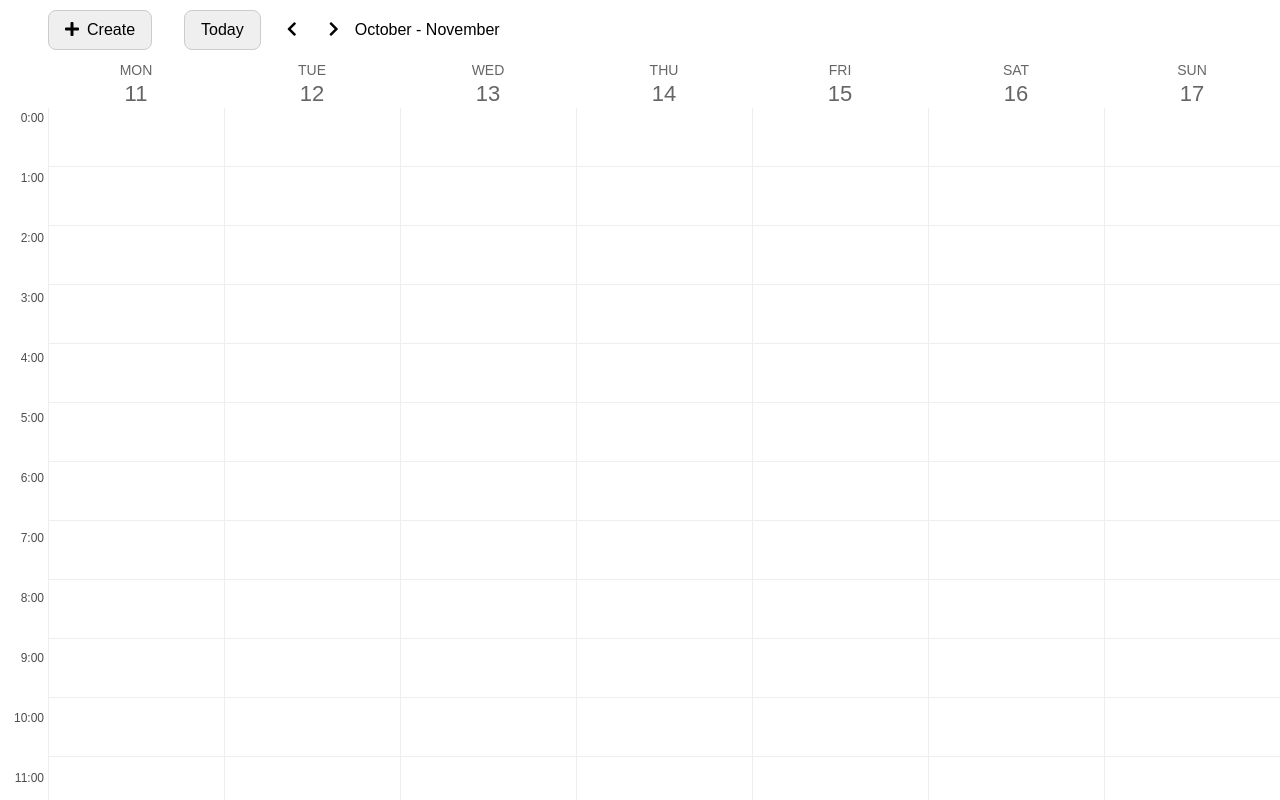
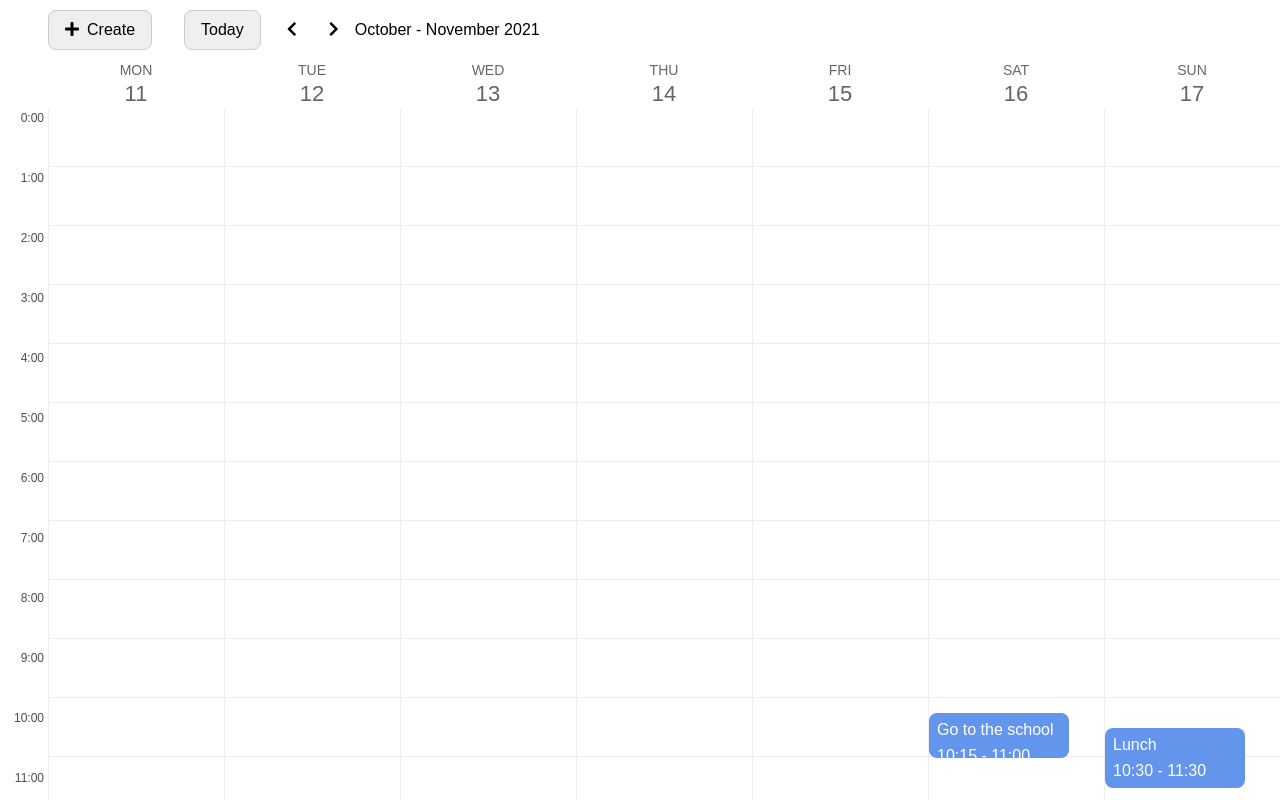
Before and after one commit to Rmorhub/Calendar-react, a React app in the folder calendar/: page / in a window 1280 px wide. Built offline with nearby package versions, Linux system fonts and the light colour scheme.

Commit message:
calendar

```diff
--- a/calendar/src/App.jsx
+++ b/calendar/src/App.jsx
@@ -1,27 +1,42 @@
-import React, { Component } from "react";
-import Header from "./components/header/Header.jsx";
-import Calendar from "./components/calendar/Calendar.jsx";
+import React, { useState } from 'react';
+import Header from './components/header/Header.jsx';
+import Calendar from './components/calendar/Calendar.jsx';
 
-import { getWeekStartDate, generateWeekRange } from "./utils/dateUtils.js";
+import { getWeekStartDate, generateWeekRange } from './utils/dateUtils.js';
 
-import "./common.scss";
+import './common.scss';
 
-class App extends Component {
-  state = {
-    weekStartDate: new Date(),
+const App = () => {
+  const day = date => new Date(date).getDate();
+
+  const currentDate = new Date();
+
+  const [count, setDay] = useState(day(currentDate));
+  currentDate.setDate(count);
+
+  const todayBtn = () => {
+    const today = new Date();
+    setDay(today.getDate());
   };
 
-  render() {
-    const { weekStartDate } = this.state;
-    const weekDates = generateWeekRange(getWeekStartDate(weekStartDate));
+  const weekDates = generateWeekRange(getWeekStartDate(currentDate));
 
-    return (
-      <>
-        <Header />
-        <Calendar weekDates={weekDates} />
-      </>
-    );
-  }
-}
+  const createEventBtn = () => {
+    console.log('used');
+  };
+
+  return (
+    <>
+      <Header
+        currentDate={currentDate}
+        setDay={setDay}
+        count={count}
+        todayBtn={todayBtn}
+        createEventBtn={createEventBtn}
+      />
+      <Calendar weekDates={weekDates} />
+    </>
+  );
+};
 
 export default App;
--- a/calendar/src/components/calendar/Calendar.jsx
+++ b/calendar/src/components/calendar/Calendar.jsx
@@ -1,11 +1,11 @@
-import React, { Component } from "react";
+import React, { Component } from 'react';
 
-import Navigation from "../navigation/Navigation";
-import Week from "../week/Week";
-import Sidebar from "../sidebar/Sidebar";
-import events from "../../gateway/events";
+import Navigation from '../navigation/Navigation';
+import Week from '../week/Week';
+import Sidebar from '../sidebar/Sidebar';
+import events from '../../gateway/events';
 
-import "./calendar.scss";
+import './calendar.scss';
 
 class Calendar extends Component {
   state = {
@@ -14,6 +14,11 @@ class Calendar extends Component {
 
   render() {
     const { weekDates } = this.props;
+    const today = new Date();
+    const actualEvents = events.filter(event => event.dateTo > today);
+    const closedEvents = events.filter(event => event.dateTo < today);
+    console.log(actualEvents);
+    console.log(closedEvents);
 
     return (
       <section className="calendar">
@@ -21,7 +26,7 @@ class Calendar extends Component {
         <div className="calendar__body">
           <div className="calendar__week-container">
             <Sidebar />
-            <Week weekDates={weekDates} events={this.state.events} />
+            <Week weekDates={weekDates} events={actualEvents} />
           </div>
         </div>
       </section>
--- a/calendar/src/components/event/Event.jsx
+++ b/calendar/src/components/event/Event.jsx
@@ -1,6 +1,5 @@
-import React from "react";
-
-import "./event.scss";
+import React from 'react';
+import './event.scss';
 
 const Event = ({ height, marginTop, title, time }) => {
   const eventStyle = {
--- a/calendar/src/components/event/event.scss
+++ b/calendar/src/components/event/event.scss
@@ -6,6 +6,10 @@
   border-radius: 8px;
   padding: 8px;
   color: #fff;
+
+  &__closed {
+    background-color: grey;
+  }
 
   &__title {
     width: 100%;
--- a/calendar/src/components/header/Header.jsx
+++ b/calendar/src/components/header/Header.jsx
@@ -1,25 +1,13 @@
-import React, { useState } from 'react';
+import React from 'react';
 import { months } from '../../utils/dateUtils.js';
 
 import './header.scss';
 
-const Header = () => {
-  const day = date => new Date(date).getDate();
+const DAYINWEEK = 7;
 
-  const currentDate = new Date();
-
-  const [count, setDay] = useState(day(currentDate));
-  currentDate.setDate(count);
-
-  const todayBtn = () => {
-    const today = new Date();
-    setDay(today.getDate());
-  };
-
-  console.log(currentDate);
-  return (
+const Header = ({ todayBtn, setDay, count, currentDate, createEventBtn }) => (
   <header className="header">
-      <button className="button create-event-btn">
+    <button className="button create-event-btn" onClick={createEventBtn}>
       <i className="fas fa-plus create-event-btn__icon"></i>Create
     </button>
     <div className="navigation">
@@ -30,7 +18,7 @@ const Header = () => {
         <i
           className="fas fa-chevron-left"
           onClick={() => {
-              setDay(count - 7);
+            setDay(count - DAYINWEEK);
           }}
         ></i>
       </button>
@@ -38,16 +26,17 @@ const Header = () => {
         <i
           className="fas fa-chevron-right"
           onClick={() => {
-              setDay(count + 7);
+            setDay(count + DAYINWEEK);
           }}
         ></i>
       </button>
       <span className="navigation__displayed-month">{`${
         months[currentDate.getMonth() === -1 ? 11 : currentDate.getMonth()]
-        } - ${months[currentDate.getMonth() !== 11 ? currentDate.getMonth() + 1 : 0]}`}</span>
+      } - ${
+        months[currentDate.getMonth() !== 11 ? currentDate.getMonth() + 1 : 0]
+      } ${currentDate.getFullYear()}`}</span>
     </div>
   </header>
 );
-};
 
 export default Header;
--- a/calendar/src/components/navigation/Navigation.jsx
+++ b/calendar/src/components/navigation/Navigation.jsx
@@ -1,18 +1,16 @@
-import React from "react";
+import React from 'react';
 
-import { days } from "../../utils/dateUtils.js";
+import { days } from '../../utils/dateUtils.js';
 
-const Navigation = ({ weekDates }) => {
-  return (
+const Navigation = ({ weekDates }) => (
   <header className="calendar__header">
-      {weekDates.map((dayDate) => (
-        <div className="calendar__day-label day-label">
+    {weekDates.map(dayDate => (
+      <div key={dayDate.getDay()} className="calendar__day-label day-label">
         <span className="day-label__day-name">{days[dayDate.getDay()]}</span>
         <span className="day-label__day-number">{dayDate.getDate()}</span>
       </div>
     ))}
   </header>
 );
-};
 
 export default Navigation;
--- a/calendar/src/components/sidebar/Sidebar.jsx
+++ b/calendar/src/components/sidebar/Sidebar.jsx
@@ -1,16 +1,16 @@
-import React from "react";
+import React from 'react';
 
-import "./sidebar.scss";
+import './sidebar.scss';
 
-const Sidebar = (props) => {
+const Sidebar = () => {
   const hours = Array(24)
     .fill()
     .map((val, index) => index);
 
   return (
     <div className="calendar__time-scale">
-      {hours.map((hour) => (
-        <div className="time-slot">
+      {hours.map(hour => (
+        <div key={hour} className="time-slot">
           <span className="time-slot__time">{`${hour}:00`}</span>
         </div>
       ))}
--- a/calendar/src/components/week/Week.jsx
+++ b/calendar/src/components/week/Week.jsx
@@ -1,31 +1,19 @@
-import React from "react";
-import Day from "../day/Day";
+import React from 'react';
+import Day from '../day/Day';
 
-import "./week.scss";
+import './week.scss';
 
-const Week = ({ weekDates, events }) => {
-  return (
-    <div className="calendar__week">
-      {weekDates.map((dayStart) => {
-        const dayEnd = new Date(dayStart.getTime()).setHours(
-          dayStart.getHours() + 24
-        );
+const Week = ({ weekDates, events }) => (
+  <div className="calendar__week">
+    {weekDates.map(dayStart => {
+      const dayEnd = new Date(dayStart.getTime()).setHours(dayStart.getHours() + 24);
 
-        //getting all events from the day we will render
-        const dayEvents = events.filter(
-          (event) => event.dateFrom > dayStart && event.dateTo < dayEnd
-        );
+      // getting all events from the day we will render
+      const dayEvents = events.filter(event => event.dateFrom > dayStart && event.dateTo < dayEnd);
 
-        return (
-          <Day
-            key={dayStart.getDate()}
-            dataDay={dayStart.getDate()}
-            dayEvents={dayEvents}
-          />
-        );
-      })}
-    </div>
-  );
-};
+      return <Day key={dayStart.getDate()} dataDay={dayStart.getDate()} dayEvents={dayEvents} />;
+    })}
+  </div>
+);
 
 export default Week;
--- a/calendar/src/gateway/events.js
+++ b/calendar/src/gateway/events.js
@@ -1,31 +1,31 @@
 const events = [
   {
     id: 1,
-    title: "Go to the gym",
-    description: "some text here",
-    dateFrom: new Date(2020, 8, 15, 10, 15),
-    dateTo: new Date(2020, 8, 15, 15, 0),
+    title: 'Go to the gym',
+    description: 'some text here',
+    dateFrom: new Date(2021, 9, 14, 12, 15),
+    dateTo: new Date(2021, 9, 14, 14, 0),
   },
   {
     id: 2,
-    title: "Go to the school",
-    description: "hello, 2 am",
-    dateFrom: new Date(2020, 8, 16, 10, 15),
-    dateTo: new Date(2020, 8, 16, 11, 0),
+    title: 'Go to the school',
+    description: 'hello, 2 am',
+    dateFrom: new Date(2021, 9, 16, 10, 15),
+    dateTo: new Date(2021, 9, 16, 11, 0),
   },
   {
     id: 3,
-    title: "Lunch",
-    description: "",
-    dateFrom: new Date(2020, 8, 17, 10, 30),
-    dateTo: new Date(2020, 8, 17, 11, 30),
+    title: 'Lunch',
+    description: '',
+    dateFrom: new Date(2021, 9, 17, 10, 30),
+    dateTo: new Date(2021, 9, 17, 11, 30),
   },
   {
     id: 4,
-    title: "Meet friend",
-    description: "at the cafe",
-    dateFrom: new Date(2020, 8, 25, 10, 30),
-    dateTo: new Date(2020, 8, 25, 11, 0),
+    title: 'Meet friend',
+    description: 'at the cafe',
+    dateFrom: new Date(2021, 9, 25, 10, 30),
+    dateTo: new Date(2021, 9, 25, 11, 0),
   },
 ];
 
```
Also changed, not shown: calendar/src/components/hour/Hour.jsx (+7 -13 lines). Lines whose indentation alone changed are shown as unchanged.
